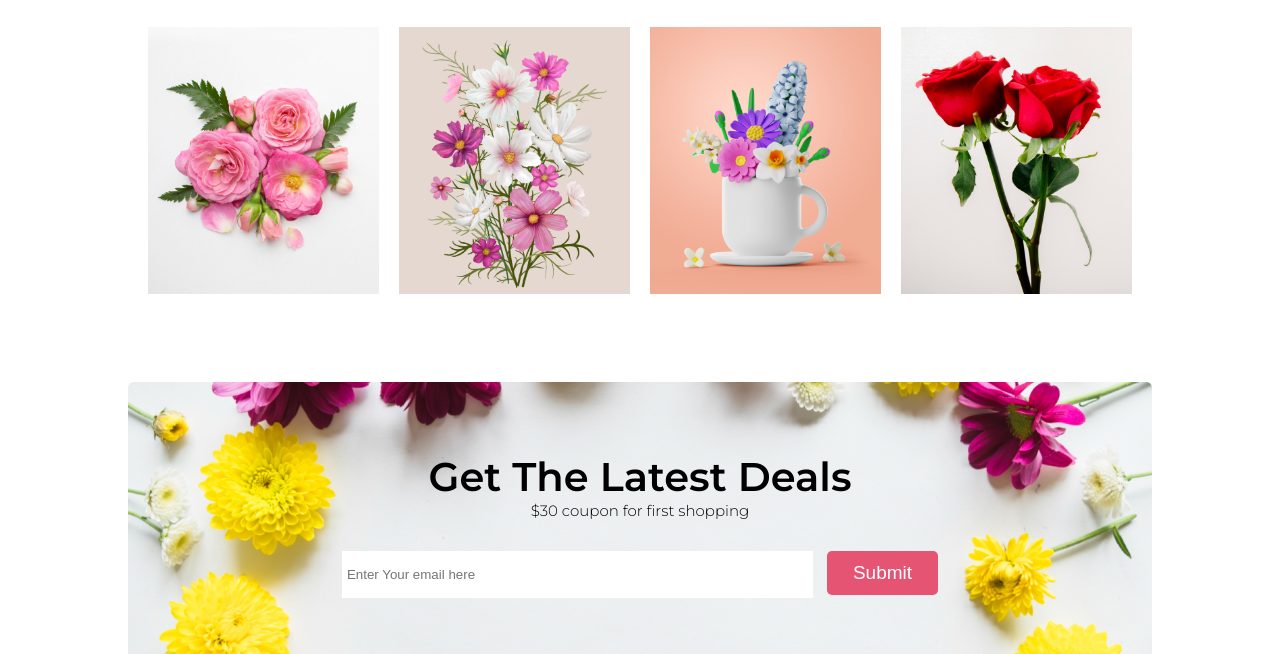
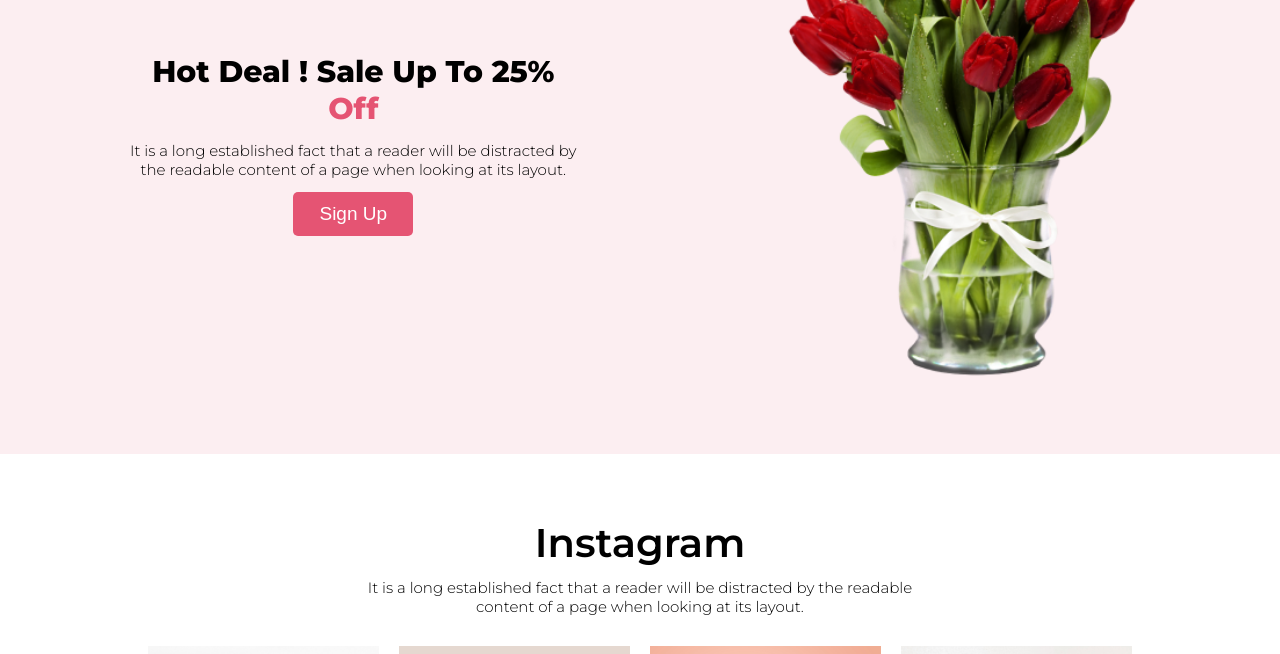
Before and after one commit to ashiqueabdullah/flower-shop-assignment-programingherro, a plain HTML site: page index.html in a window 1280 px wide. Shown: the part 697-1351 px from the top of the page. Drawn offline with Linux system fonts and the light colour scheme.

Commit message:
Hot Deal

```diff
--- a/css/style.css
+++ b/css/style.css
@@ -27,6 +27,8 @@
 	justify-content: flex-start;
 	align-items: center;
 }
+
+
 
 /*Hero section Start*/
 .md-7{
@@ -68,6 +70,28 @@
 
 /*Hero section end*/
 
+
+
+/*Hot Deal Section Start*/
+.hot-deal{
+	text-align: center;
+}
+
+.hot-deal h2{
+	font-family: 'Montserrat', sans-serif;
+	font-size: 30px;
+	font-weight: 800;
+}
+
+.hot-deal p{
+	font-family: 'Montserrat', sans-serif;
+	font-size: 15px;
+	font-weight: 300;
+	margin-top: 3%;
+}
+/*Hot Deal Section End*/
+
+
 /*Instagram Section Start*/
 .instagram h2{
 	font-size: 40px;
@@ -90,6 +114,9 @@
 }
 
 /*Instagram Section End*/
+
+
+
 
 /*Call to section start*/
 .bg-image{
@@ -132,7 +159,9 @@
     font-size: 19px;
     margin-top: 3%;
 }
-/*Call to section End*/
+/*Call to Section End*/
+
+
 
 
 /*Footer Section Start*/
--- a/index.html
+++ b/index.html
@@ -27,6 +27,26 @@
 
 
 
+
+
+	<!-- Hot deal Section Start -->
+	<div class="container2 light-bg">
+		<div class="row hot-deal">
+			<div class="md-7">
+				<h2>Hot Deal ! Sale Up To 25% <span class="pinkcolor">Off</span></h2>
+				<p>It is a long established fact that a reader will be distracted by the readable content of a page when looking at its layout.</p>
+					<button>Sign Up</button>
+			</div>
+			<div class="md-5">
+				<img src="img/pngwing 8.png">
+			</div>
+		</div>
+	</div>
+	<!-- Hot deal Section End -->
+
+
+
+
 	<!-- Instagram Section Start -->
 	<div class="container instagram">
 		<h2>Instagram</h2>
@@ -41,6 +61,9 @@
 	</div>
 	<!-- Instagram Section End -->
 
+
+
+
 	<!-- Call to action section Start -->
 	<div class="container2">
 		<div class="bg-image">
@@ -53,6 +76,8 @@
 		</div>
 	</div>
 	<!-- Call to action section End -->
+
+
 
 
 	<!-- Footer Section Start -->
```
